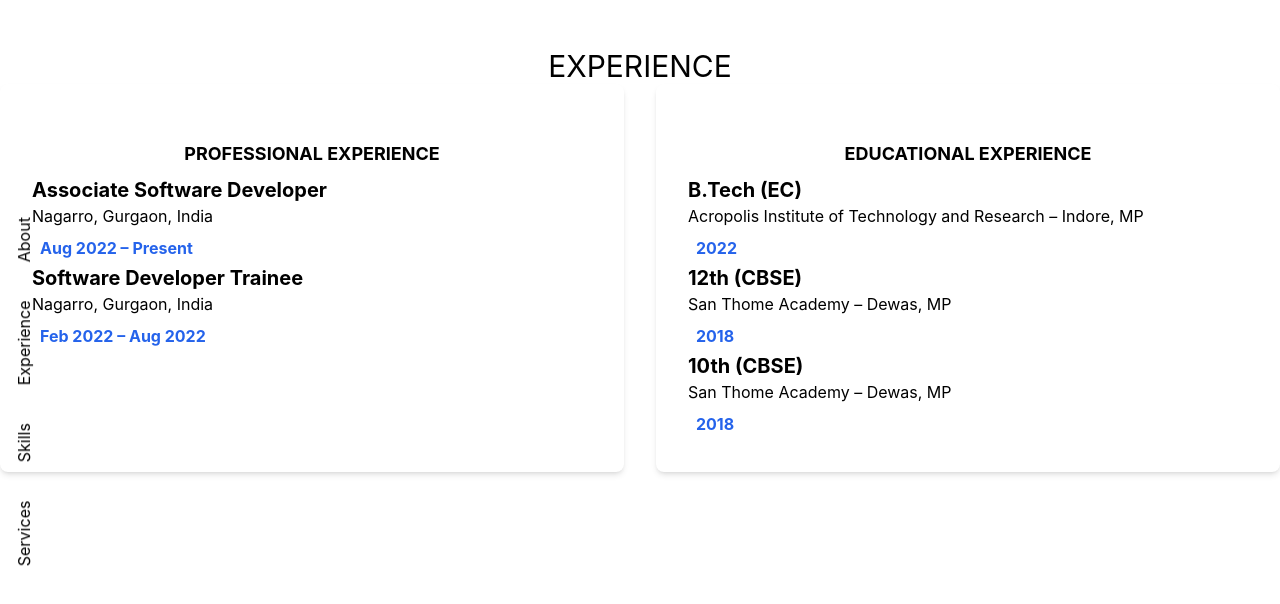
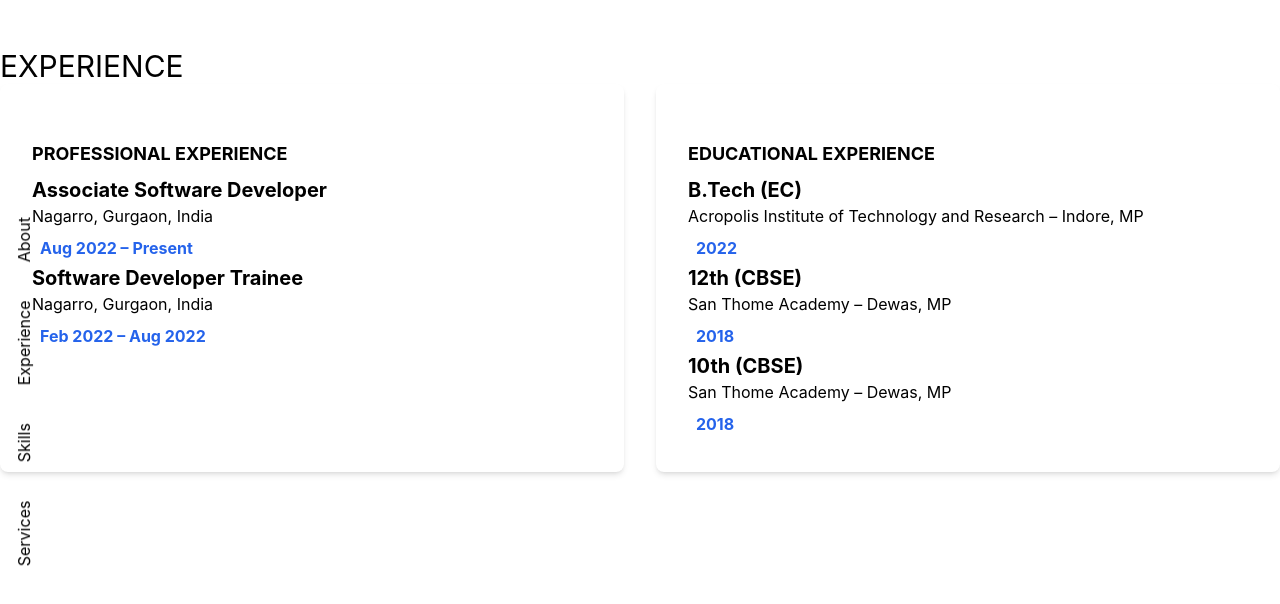
Before and after one commit to mariyabaig/portfolio0, a React (Create React App) app: page /experience in a window 1280 px wide. Shown: the top 604 px of the page. Built offline with nearby package versions, Linux system fonts and the light colour scheme.

Commit message:
text allignment fixed

```diff
--- a/src/components/Experience.js
+++ b/src/components/Experience.js
@@ -1,5 +1,5 @@
 import React, { useState } from 'react';
-
+import transition from "../transition";
 const Experience = () => {
   const [dropdownState, setDropdownState] = useState({
     showDetails1: false,
@@ -18,8 +18,8 @@
 
   return (
     <>
-    <h1 className='text-3xl text-center mt-12'>EXPERIENCE</h1>
-    <div className="grid grid-cols-1 md:grid-cols-2 gap-8 text-center">
+    <h1 className='text-3xl mt-12'>EXPERIENCE</h1>
+    <div className="grid grid-cols-1 md:grid-cols-2 gap-8">
       <div className="bg-white rounded-lg p-8 shadow-md">
         <h2 className="text-lg font-bold mt-6 mb-2">PROFESSIONAL EXPERIENCE</h2>
         <div
@@ -151,4 +151,4 @@
   );
 };
 
-export default Experience;
+export default transition(Experience);
```
